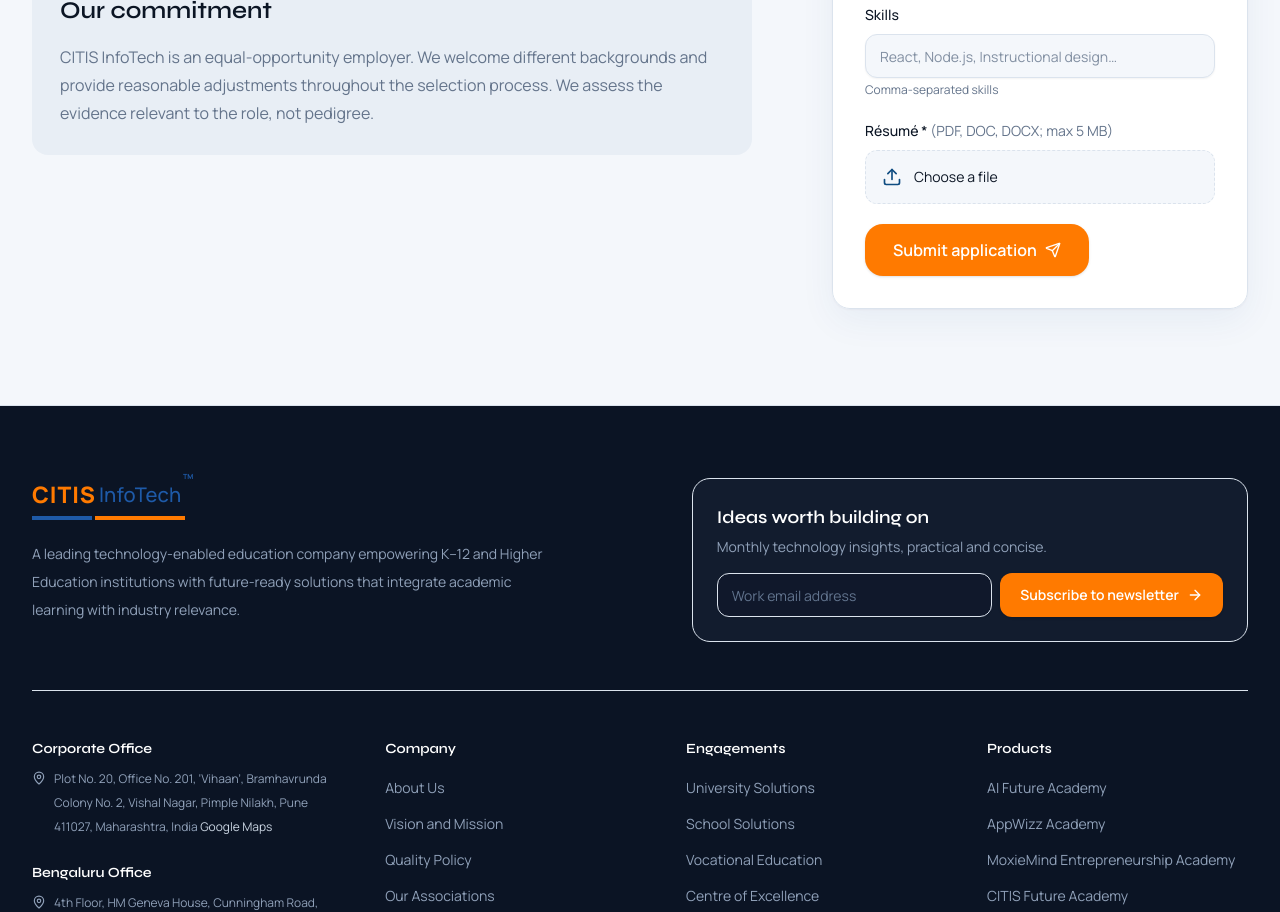
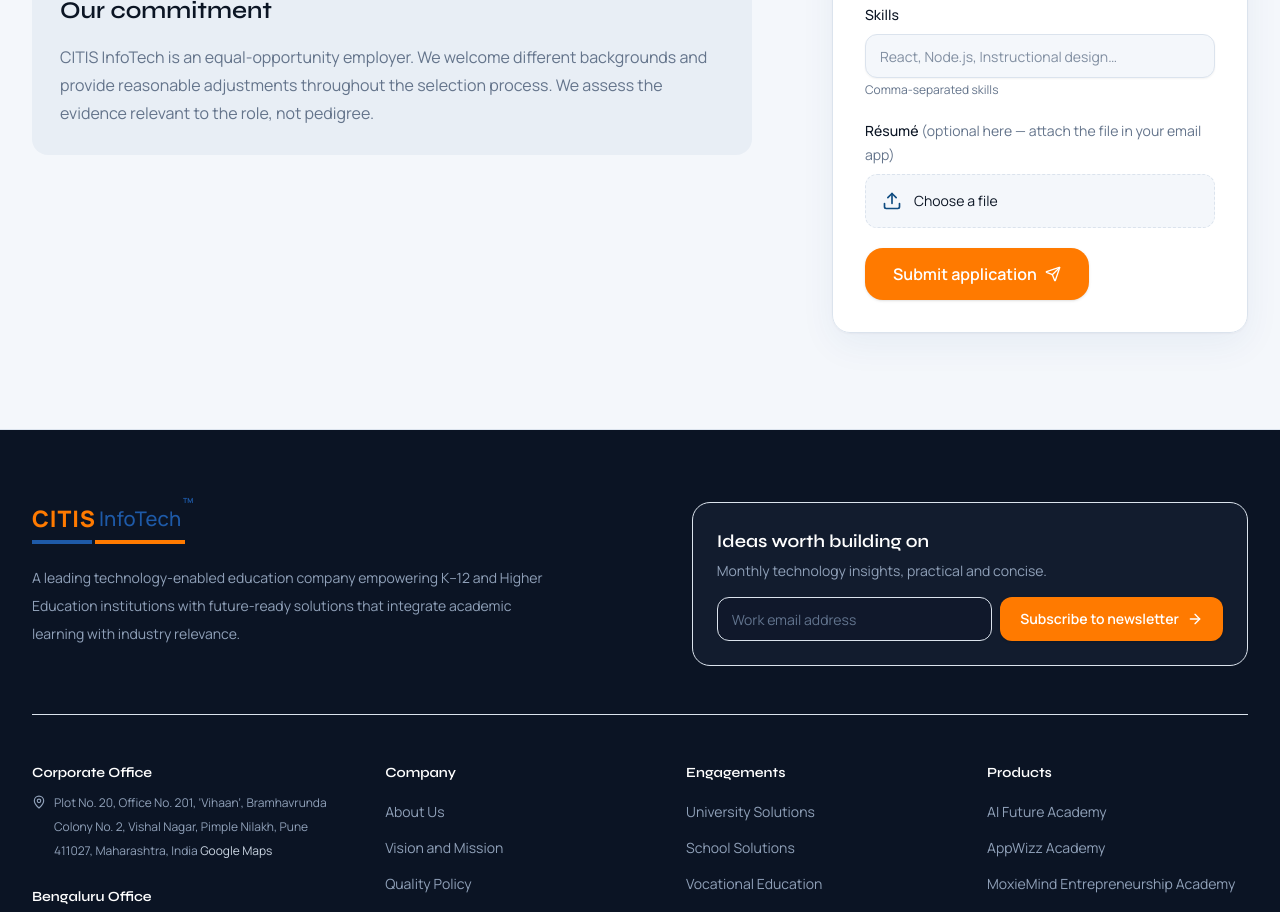
Before and after one commit to harshadsangle/Citis, a Next.js app in the folder citis-infotech/frontend/: page /careers/learning-experience-designer in a window 1280 px wide. Shown: the part 1320-2232 px from the top of the page. Built offline with nearby package versions, Linux system fonts and the light colour scheme; no server answers.

Commit message:
fix: clarify careers resume is attached in the email client
Co-authored-by: harshadsangle <harshadsangle@users.noreply.github.com>

```diff
--- a/citis-infotech/frontend/components/marketing/InteractiveForms.tsx
+++ b/citis-infotech/frontend/components/marketing/InteractiveForms.tsx
@@ -118,7 +118,7 @@ export function JobApplicationForm({ jobId, jobTitle }: { jobId: string; jobTitl
       <div><Label htmlFor="apply-portfolio">Portfolio</Label><Input id="apply-portfolio" className="mt-2" type="url" placeholder="https://" {...register("portfolio")} />{message(errors.portfolio?.message)}</div>
       <div><Label htmlFor="apply-cover">Why CITIS InfoTech?</Label><Textarea id="apply-cover" className="mt-2 min-h-28" {...register("coverLetter")} />{message(errors.coverLetter?.message)}</div>
       <div><Label htmlFor="apply-skills">Skills</Label><Input id="apply-skills" className="mt-2" placeholder="React, Node.js, Instructional design…" {...register("skills")} /><p className="mt-1 text-xs text-muted-foreground">Comma-separated skills</p>{message(errors.skills?.message)}</div>
-      <div><Label htmlFor="apply-resume">Résumé * <span className="font-normal text-muted-foreground">(PDF, DOC, DOCX; max 5 MB)</span></Label><label htmlFor="apply-resume" className="mt-2 flex cursor-pointer items-center gap-3 rounded-lg border border-dashed border-input bg-background p-4 text-sm hover:border-primary/50"><Upload className="size-5 text-primary" />Choose a file</label><Input id="apply-resume" className="sr-only" type="file" accept=".pdf,.doc,.docx" onChange={(event) => setValue("resume", event.target.files?.[0] as File, { shouldValidate: true })} />{message(errors.resume?.message)}</div>
+      <div><Label htmlFor="apply-resume">Résumé <span className="font-normal text-muted-foreground">(optional here — attach the file in your email app)</span></Label><label htmlFor="apply-resume" className="mt-2 flex cursor-pointer items-center gap-3 rounded-lg border border-dashed border-input bg-background p-4 text-sm hover:border-primary/50"><Upload className="size-5 text-primary" />Choose a file</label><Input id="apply-resume" className="sr-only" type="file" accept=".pdf,.doc,.docx" onChange={(event) => setValue("resume", event.target.files?.[0] as File, { shouldValidate: true })} />{message(errors.resume?.message)}</div>
       {serverError && <p role="alert" className="rounded-lg bg-destructive/10 p-3 text-sm text-destructive">{serverError}</p>}
       <Button type="submit" variant="accent" size="lg" disabled={isSubmitting}>{isSubmitting ? <><LoaderCircle className="animate-spin" />Submitting…</> : <>Submit application<Send /></>}</Button>
     </form>
```
